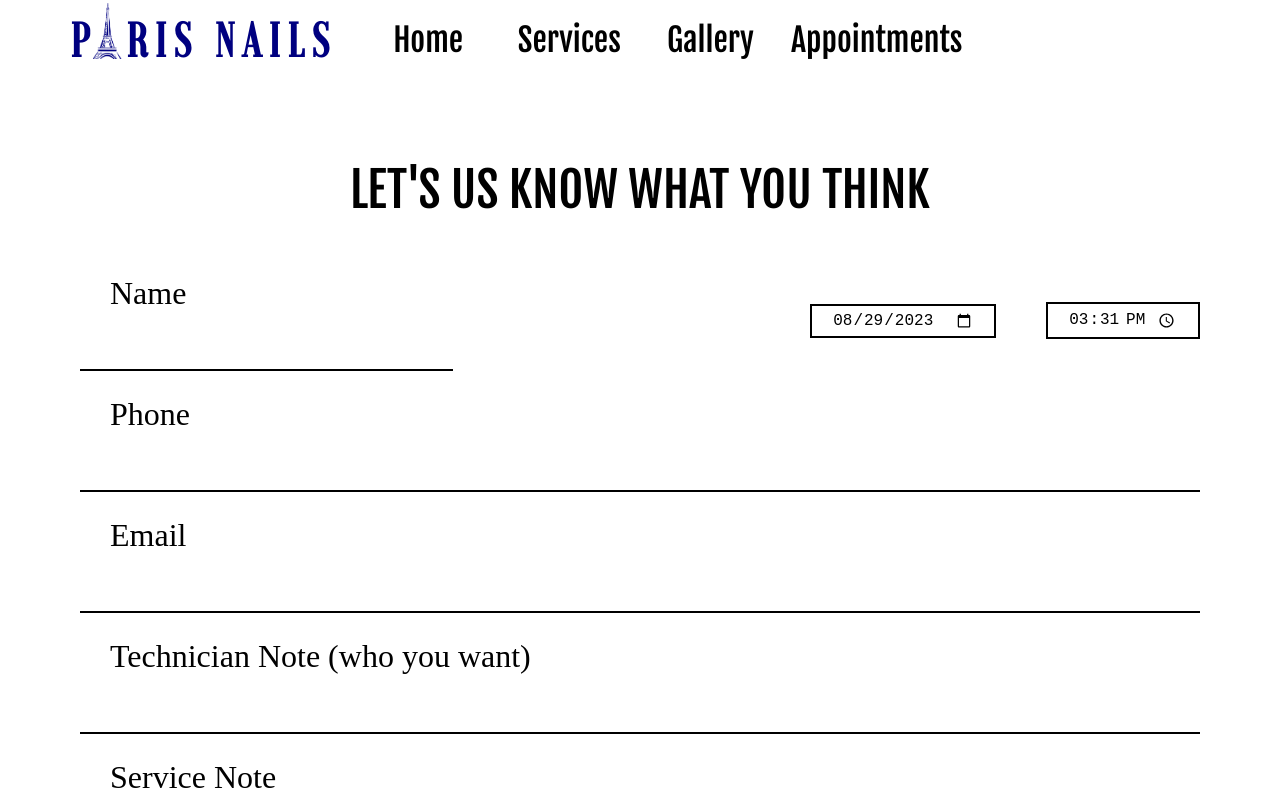
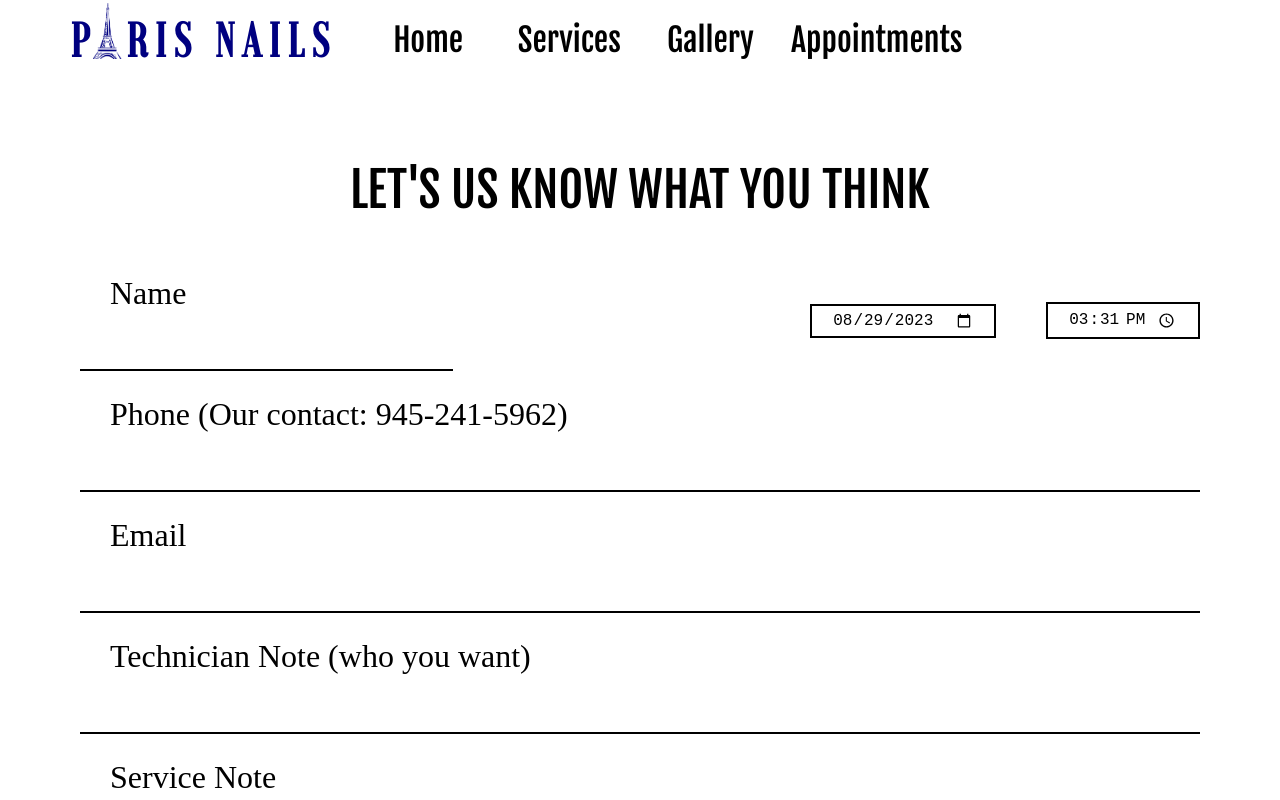
Before and after one commit to NguyenKhoi2001/Paris-Nail, a React (Create React App) app in the folder front-end/: page /appointments in a window 1280 px wide. Shown: the top 800 px of the page. Built offline with nearby package versions, Linux system fonts and the light colour scheme; a web font is replaced by a local one.

Commit message:
fix appointments 2

```diff
--- a/front-end/src/features/appointments/EmailForm.js
+++ b/front-end/src/features/appointments/EmailForm.js
@@ -158,7 +158,7 @@ const EmailForm = () => {
         </div>
         <div className={styles.inputRow}>
           <div className={styles.inputText}>
-            <label htmlFor="phone">Phone</label>
+            <label htmlFor="phone">Phone (Our contact: 945-241-5962)</label>
             <input
               type="text"
               id="phone"
```
